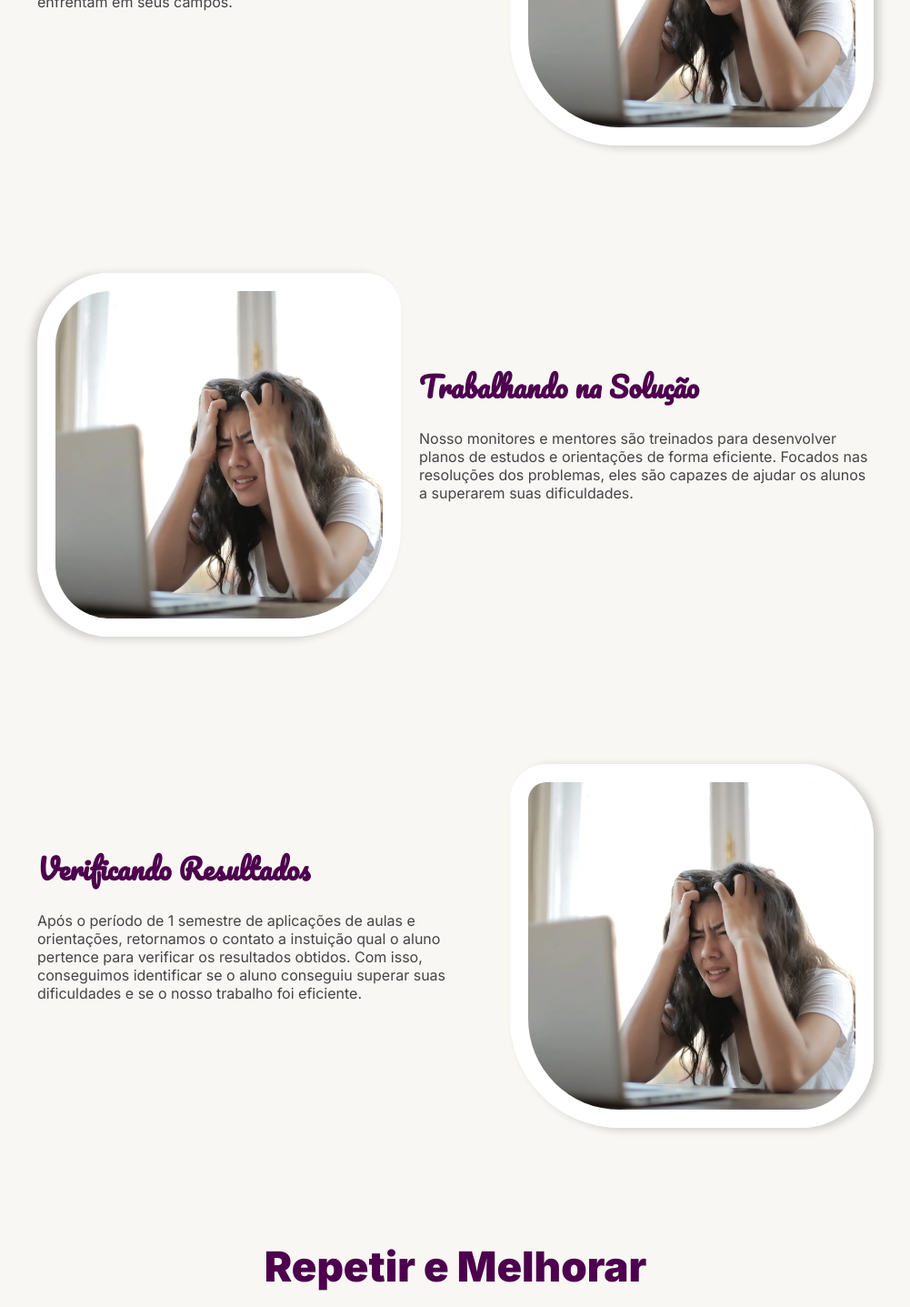
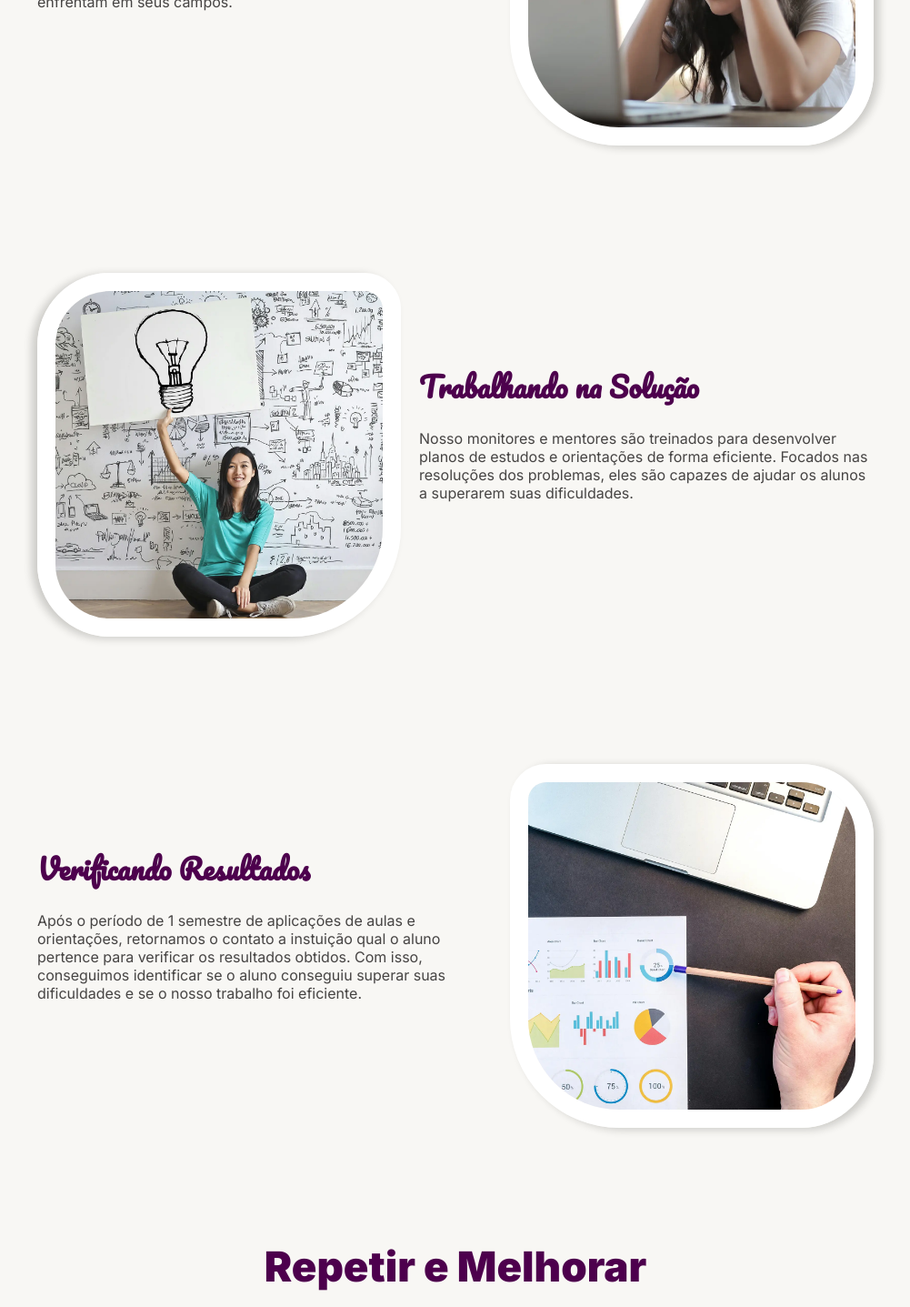
Before and after one commit to Squad024-2023/monitorando-frontend, a Next.js app: page /o-que-fazemos in a window 1280 px wide. Shown: the part 1708-3145 px from the top of the page at 91% size, without its empty margins (139-1140 px from the left). Built offline with nearby package versions, Linux system fonts and the light colour scheme.

Commit message:
sessão 2 concluída

```diff
--- a/app/o-que-fazemos/page.tsx
+++ b/app/o-que-fazemos/page.tsx
@@ -3,6 +3,8 @@ import Image from 'next/image'
 import student from '@/public/images/studentNotebook.webp'
 import students from '@/public/images/studentsNotebook.webp'
 import problems from '@/public/images/problems.webp'
+import solucao from '@/public/images/solucao.webp'
+import results from '@/public/images/results.webp'
 
 export default function OqueFazemos() {
 
@@ -34,7 +36,6 @@ export default function OqueFazemos() {
         </div>
       </section>
 
-
       <section className={styles.section2}>
         <div className={styles.tela2}>
           <div className={styles.textoTela2}>
@@ -43,7 +44,6 @@ export default function OqueFazemos() {
               Visamos transmitir conhecimento de forma simples e objetiva, para que o aluno possa aprender de forma mais rápida e eficiente.
             </h5>
           </div>
-
 
           <div className={styles.comoContainer}>
             <div className={styles.textoComo}>
@@ -61,11 +61,10 @@ export default function OqueFazemos() {
             />
           </div>
 
-
           <div className={styles.comoContainer}>
             <Image
               className={styles.imagemTextoComo2}
-              src={problems}
+              src={solucao}
               priority
               quality={100}
               placeholder='blur'
@@ -78,7 +77,6 @@ export default function OqueFazemos() {
             </div>
           </div>
 
-
           <div className={styles.comoContainer}>
             <div className={styles.textoComo}>
               <h2>Verificando Resultados</h2>
@@ -87,22 +85,18 @@ export default function OqueFazemos() {
             </div>
             <Image
               className={styles.imagemTextoComo1}
-              src={problems}
+              src={results}
               priority
               quality={100}
               placeholder='blur'
               alt='Imagem de estudante com notebook'
             />
           </div>
-
           <div className={styles.textoTela2}>
             <h1>Repetir e Melhorar</h1>
             <h5>A medida que mais alunos e mais ciclos se iniciam, repetimos o processo de identificação de problemas e soluções, sempre buscando melhorar a qualidade do nosso trabalho e a eficiência das nossas aulas e orientações.
             </h5>
           </div>
-
-
-
         </div>
       </section>
     </main>
--- a/app/quem-somos/quem-somos.module.css
+++ b/app/quem-somos/quem-somos.module.css
@@ -9,6 +9,7 @@
   width: 100%;
   background-color: rgb(var(--sal-rgb));
   margin-bottom: 5rem;
+
 }
 
 .section1 {
```
Also changed, not shown: public/images/results.webp (added), public/images/solucao.webp (added).
